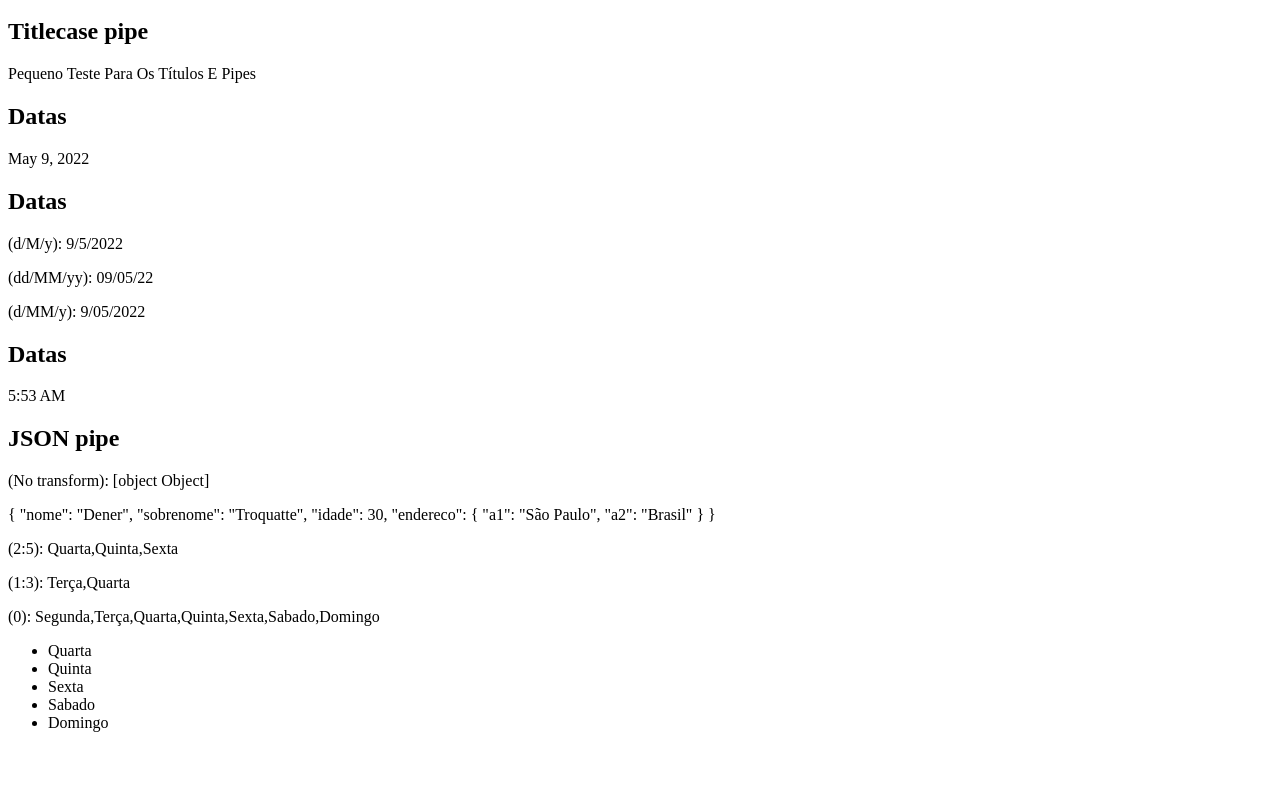
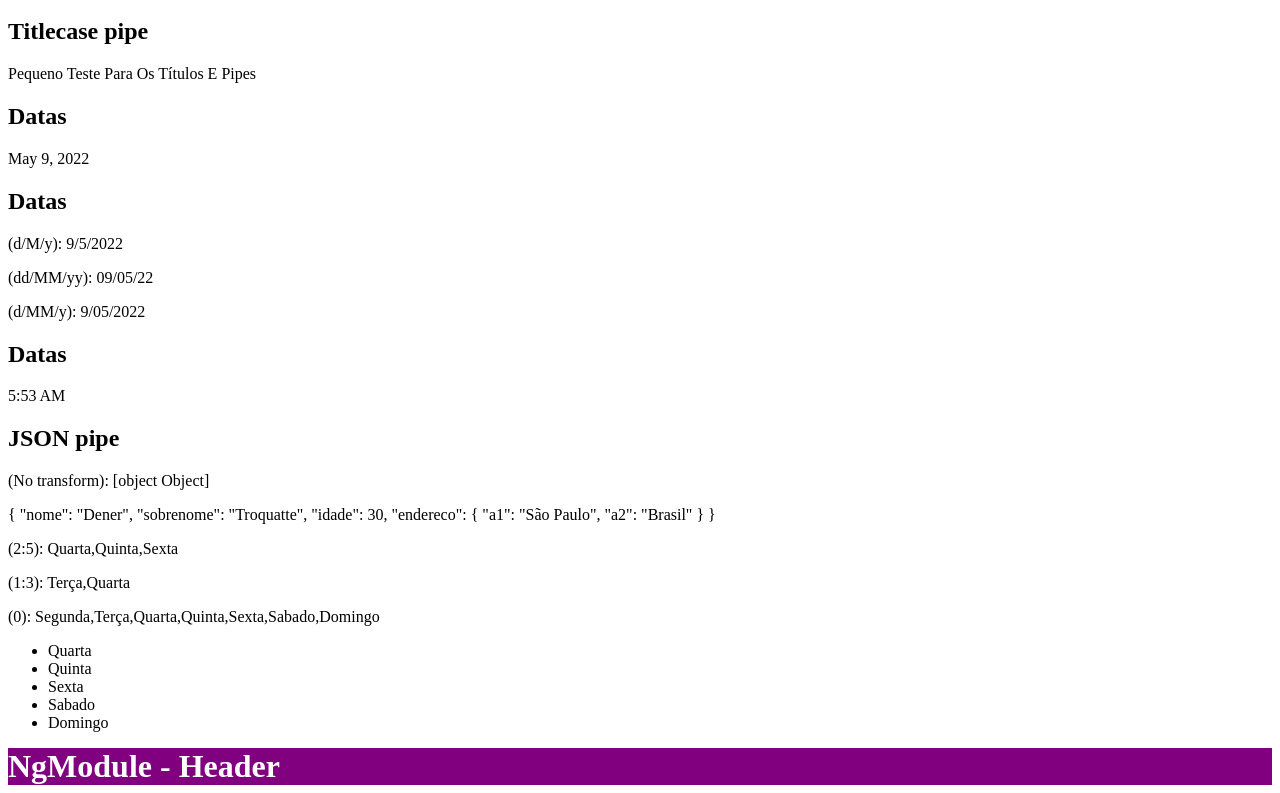
Before and after one commit to Jesantox/Angular2, an Angular app in the folder arquitetura-base/: page / in a window 1280 px wide. Shown: the part 1440-2233 px from the top of the page. Before the commit the page ends 2188 px from the top, so only its background shows below. Built offline with nearby package versions, Linux system fonts and the light colour scheme.

Commit message:
⭕️ NgModules
👉 Teoria
👉 Criação de Sub-modules
👉 Reutilizando componentes de outro module

```diff
--- a/arquitetura-base/src/app/app.component.html
+++ b/arquitetura-base/src/app/app.component.html
@@ -11,4 +11,5 @@
     <h1>diretivas atributos</h1>
     <hr>
 </app-diretivas-atributos>
+<app-new-component></app-new-component>
 <router-outlet></router-outlet>
--- a/arquitetura-base/src/app/app.module.ts
+++ b/arquitetura-base/src/app/app.module.ts
@@ -10,6 +10,7 @@
 import { FormsModule } from '@angular/forms'; // para poder usar o ngModel
 import { DiretivasComponent } from './diretivas/diretivas.component';
 import { DiretivasAtributosComponent } from './diretivas-atributos/diretivas-atributos.component';
+import { SharedModule } from './shared/shared.module';
 
 @NgModule({
   declarations: [
@@ -24,7 +25,8 @@
   imports: [
     BrowserModule,
     AppRoutingModule,
-    FormsModule
+    FormsModule,
+    SharedModule
   ],
   providers: [],
   bootstrap: [AppComponent]
--- /dev/null
+++ b/arquitetura-base/src/app/shared/new-component/new-component.component.html
@@ -0,0 +1,3 @@
+<header>
+    <h1> NgModule - Header</h1>
+</header>
--- /dev/null
+++ b/arquitetura-base/src/app/shared/new-component/new-component.component.scss
@@ -0,0 +1,9 @@
+header {
+  background-color: purple;
+  justify-content: center;
+
+  h1 {
+    margin: 0 auto;
+    color: white;
+  }
+}
--- /dev/null
+++ b/arquitetura-base/src/app/shared/new-component/new-component.component.ts
@@ -0,0 +1,15 @@
+import { Component, OnInit } from '@angular/core';
+
+@Component({
+  selector: 'app-new-component',
+  templateUrl: './new-component.component.html',
+  styleUrls: ['./new-component.component.scss']
+})
+export class NewComponentComponent implements OnInit {
+
+  constructor() { }
+
+  ngOnInit(): void {
+  }
+
+}
```
Also changed, not shown: arquitetura-base/src/app/shared/shared.module.ts (added, +18 -0 lines), 1 other file (tests, documents, lock files or other folders).
